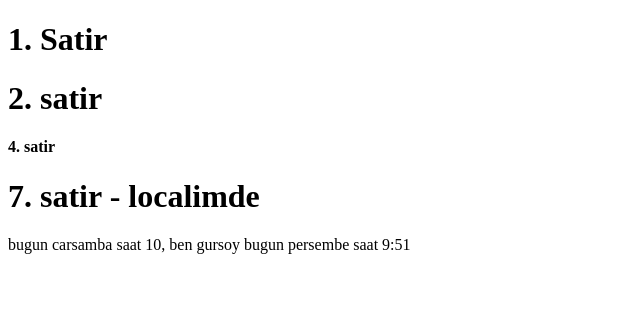
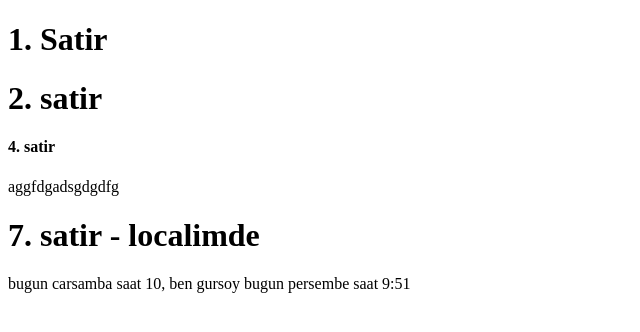
Before and after one commit to chemistbaba/WebDevGitDeneme, a plain HTML site: page index.html in a window 1280 px wide. Shown: the whole page, without its empty margins (0-640 px from the left). Drawn offline with Linux system fonts and the light colour scheme.

Commit message:
version3

```diff
--- a/index.html
+++ b/index.html
@@ -8,7 +8,7 @@
     <h1>1. Satir</h1>
     <h1>2. satir</h1>
     <h4> 4. satir</h4>
-
+   aggfdgadsgdgdfg
 
     <h1>7. satir - localimde</h1>
     bugun carsamba saat 10, ben gursoy
```
